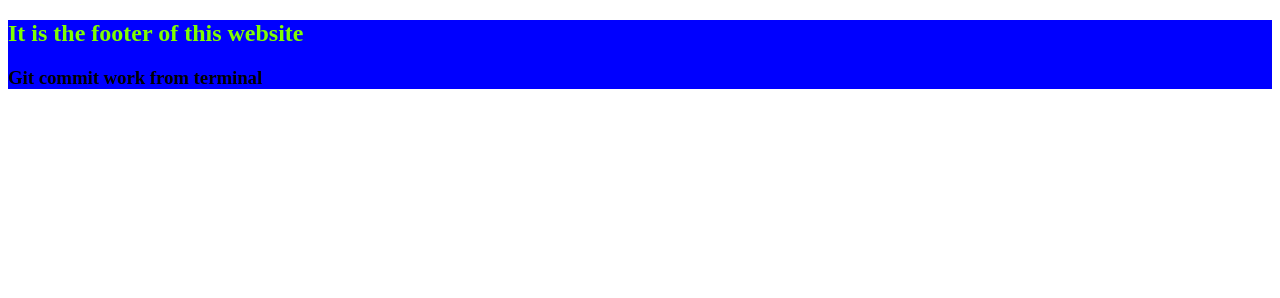
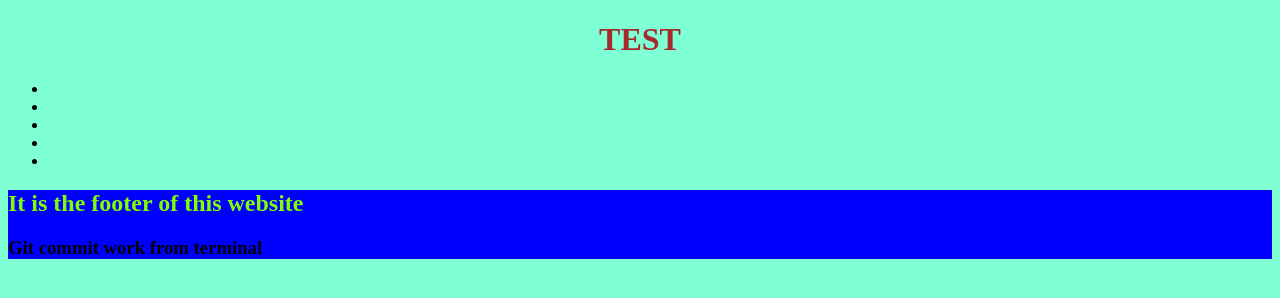
Before and after one commit to OlegatorIT/git-test, a plain HTML site: page index.html in a window 1280 px wide. Drawn offline with Linux system fonts and the light colour scheme.

Commit message:
add file

```diff
--- a/index.html
+++ b/index.html
@@ -10,6 +10,20 @@
 </head>
 
 <body>
+    <header>
+        <h1>TEST</h1>
+    </header>
+    <!-- mobile menu  -->
+    <nav>
+        <ul>
+            <li><a href="#"></a></li>
+            <li><a href="#"></a></li>
+            <li><a href="#"></a></li>
+            <li><a href="#"></a></li>
+            <li><a href="#"></a></li>
+        </ul>
+    </nav>
+
     <footer>
         <h2>It is the footer of this website
         </h2>
--- a/sass/main.scss
+++ b/sass/main.scss
@@ -1 +1,2 @@
 @import "./footer.scss";
+@import "./reset";
--- a/style.css
+++ /dev/null
@@ -1,8 +0,0 @@
-body {
-    background-color: aquamarine;
-}
-
-h1 {
-    color: brown;
-    text-align: center;
-}
```
Also changed, not shown: sass/main.css, 1 other file.
